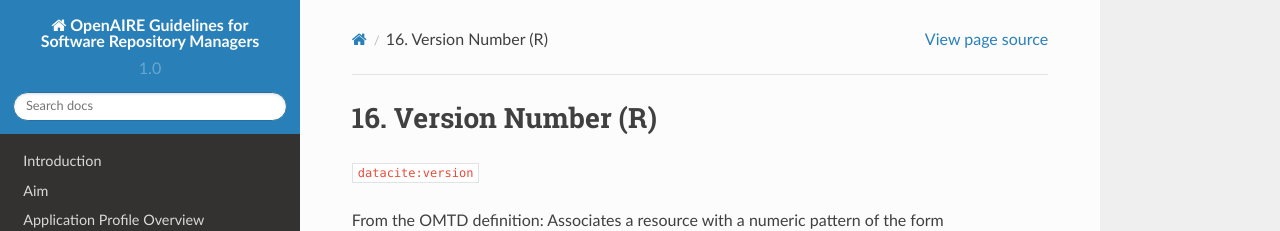
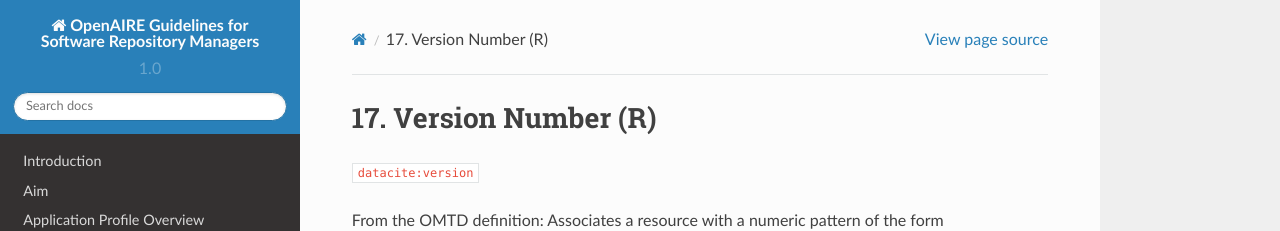
Before and after one commit to mirima2/software_guidelines, a Sphinx documentation site: the page built from docs/source/field_version_number.rst, in a window 1280 px wide. Shown: the top 231 px of the page. Built offline with Sphinx 7.4.7 and the Read the Docs theme 2.0.0, drawn with Linux system fonts in a browser that asks for light colours.

Commit message:
Update field_version_number.rst

```diff
--- a/docs/source/field_version_number.rst
+++ b/docs/source/field_version_number.rst
@@ -1,7 +1,7 @@
 
 .. _oas:versionNumber:
 
-16. Version Number (R)
+17. Version Number (R)
 ----------------------------
 
 ``datacite:version``
```
